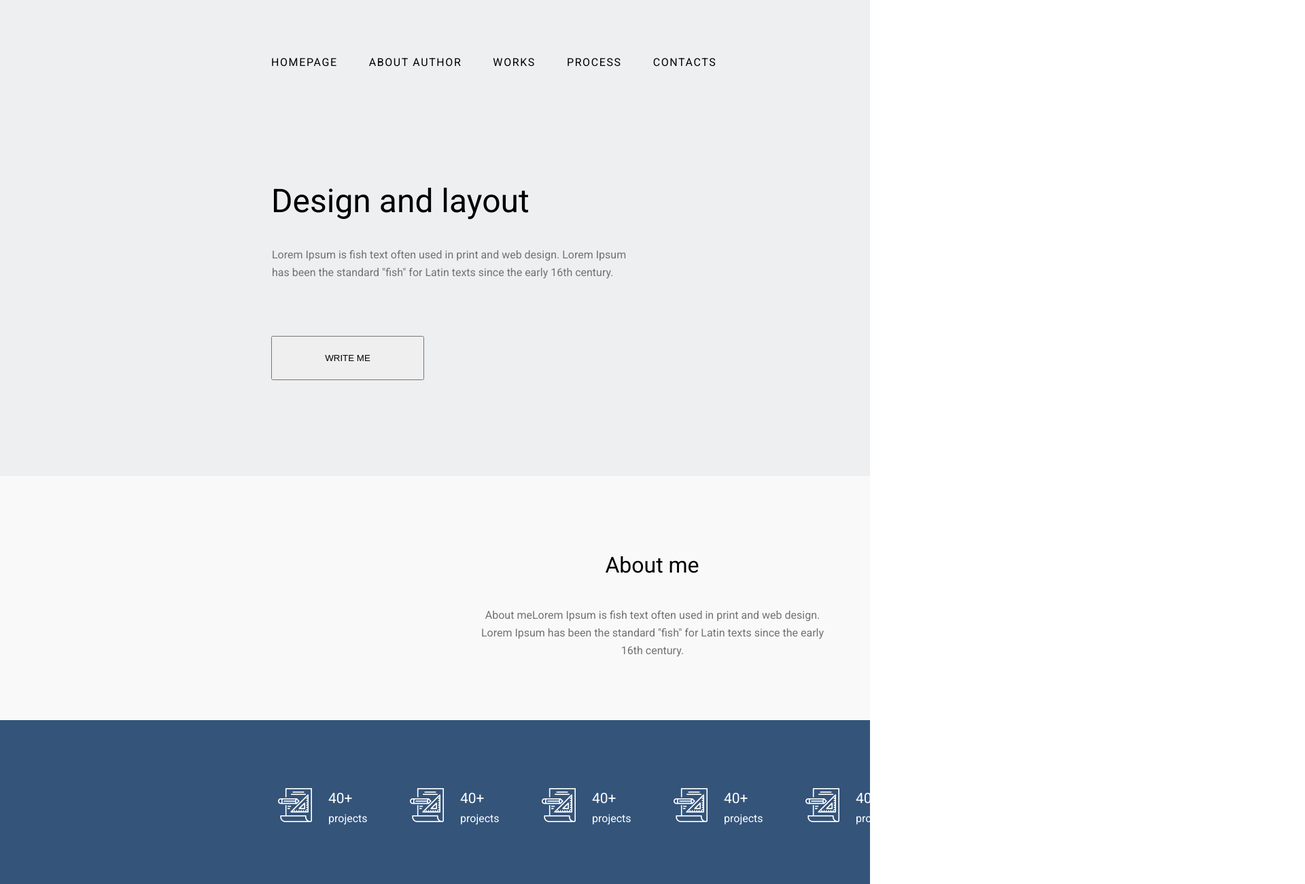
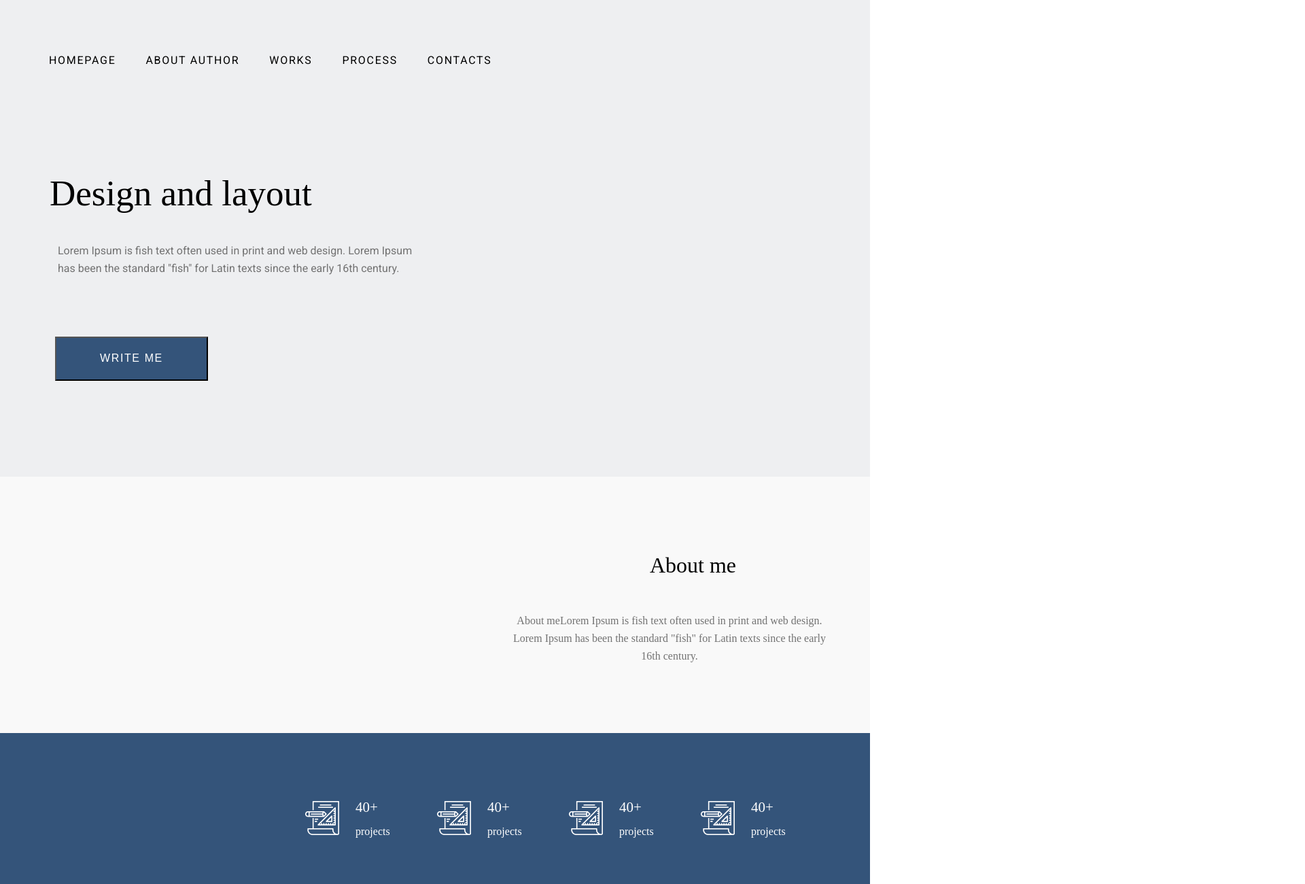
Before and after one commit to PIYPIY06/MELNYCHUK-OLEKSII, a plain HTML site: page HW9/index.html in a window 1280 px wide. Shown: the top 1300 px of the page at 68% size, 1920 px wide, since content can reach past the window. Drawn offline with Linux system fonts and the light colour scheme.

Commit message:
Updates in HW9

```diff
--- a/HW9/index.html
+++ b/HW9/index.html
@@ -21,8 +21,8 @@
                 </ul>
             </nav>
             <h1 class="header-head">Design and layout</h1>
-            <p class="header-desc">Lorem Ipsum is fish text often used in print and web design.
-                Lorem Ipsum has been the standard "fish" for Latin texts since the early 16th century.</p>
+            <p class="header-desc">Lorem Ipsum is fish text often used in print and web design. Lorem Ipsum<br>
+                has been the standard "fish" for Latin texts since the early 16th century.</p>
             <button class="header-btn" type="button">WRITE ME</button>
         </div>
     </header>
@@ -31,8 +31,8 @@
     <section class="section-about">
         <div class="section-container">
             <h2 class="section-head">About me</h2>
-            <p class="section-desc">About meLorem Ipsum is fish text often used in print and web design.
-                Lorem Ipsum has been the standard "fish" for Latin texts since the early 16th century.</p>
+            <p class="section-desc">About meLorem Ipsum is fish text often used in print and web design.<br>
+                Lorem Ipsum has been the standard "fish" for Latin texts since the early<br> 16th century.</p>
         </div>
     </section>
 
@@ -67,19 +67,19 @@
                 <h3 class="section-head2">40+</h3>
                 <p class="section-desc2">projects</p>
             </div>
-            <div class="block1">
+            <!-- <div class="block1">
                 <img class="image" src="./pictures/project.png" alt="ERROR">
             </div>
             <div class="block2">
                 <h3 class="section-head2">40+</h3>
                 <p class="section-desc2">projects</p>
-            </div>
-            <div class="block1">
-                <img class="image" src="./pictures/project.png" alt="ERROR">
-            </div>
-            <div class="block2">
-                <h3 class="section-head2">40+</h3>
-                <p class="section-desc2">projects</p>
+                <div class="block1">
+                    <img class="image" src="./pictures/project.png" alt="ERROR">
+                </div>
+                <div class="block2">
+                    <h3 class="section-head2">40+</h3>
+                    <p class="section-desc2">projects</p>
+                </div> -->
             </div>
         </div>
     </section>
--- a/HW9/styles.css
+++ b/HW9/styles.css
@@ -3,30 +3,27 @@
     background-color: #EEEFF1;
 }
 
+
 .container {
-    height: 700px;
-    width: 1920px;
+    width: 1200px;
     margin: 0 auto;
-    position: relative;
 }
 
 .navigation {
-    width: 698px;
-    height: 27px;
-    padding: 79px 0 0 399px;
+    padding:76px 0px 0px 32px;
 }
 
 .navigation li {
     display: inline;
     color: #000;
-    font-family: Roboto, sans-serif;
+    font-family: Roboto;
     font-size: 16px;
     font-style: normal;
     font-weight: 400;
     line-height: 164.063%;
-    letter-spacing: 1.6px;
+    letter-spacing: 1.7px;
     text-transform: uppercase;
-    margin-right: 42px;
+    margin-right: 40px;
 }
 
 .navigation li:last-child {
@@ -39,35 +36,35 @@
 }
 
 .header-head {
-    width: 541px;
-    height: 45px;
     color: #000;
-    font-family: Roboto,sans-serif;
-    font-size: 48px;
-    font-style: normal;
+    color: #000;
+    font-size: 53px;
     font-weight: 500;
     line-height: 164.063%;
-    margin: 151px 0 60px 399px;
+    padding: 139px 0 0 33px;
 }
 
 .header-desc {
-    width: 540px;
-    height: 47px;
-    margin-left: 400px;
+    margin: 28px 0 0 45px;
     color: #727272;
 font-family: Roboto;
 font-size: 16px;
 font-style: normal;
 font-weight: 400;
-    line-height: 164.063%;
+line-height: 164.063%; /* 26.25px */
 }
 
 .header-btn {
     width: 225px;
     height: 65px;
-    position: absolute;
-    left: 399px;
-    bottom: 141px;
+    margin: 86px 0 141px 41px;
+    background-color:#34547A;
+    color: #FFF;
+    text-align: center;
+    font-size: 16px;
+    font-weight: 400;
+    line-height: 164.063%;
+    letter-spacing: 1.6px;
     }
 
 /* Стили для .section-about */
@@ -76,33 +73,24 @@
 }
 
 .section-container {
-    width: 1920px;
-    height: 359px;
+    width: 1200px;
    margin: 0 auto;
 }
 
 .section-head {
-    width: 403px;
-    height: 30px;
-    padding: 112px 758px 50px;
+    padding: 112px 0 0 759px;
     color: #000;
     text-align: center;
-    font-family: Roboto,sans-serif;
     font-size: 32px;
-    font-style: normal;
     font-weight: 500;
     line-height: normal;
 }
 
 .section-desc {
-    width: 540px;
-    height: 67px;
-    margin: 0 690px;
+    padding:50px 0 100px 690px;
     color: #727272;
     text-align: center;
-    font-family: Roboto,sans-serif;
     font-size: 16px;
-    font-style: normal;
     font-weight: 400;
     line-height: 164.063%;
 }
@@ -113,14 +101,11 @@
 }
 
 .section-container2 {
-    width: 1920px;
-    height: 250px;
+    width: 1200px;
     margin: 0 auto;
 }
 
 .block1 {
-    height: 50px;
-    width: 50px;
     padding: 100px 0 100px 409px;
     display: inline-block;
     margin-right: 20px;
@@ -131,33 +116,11 @@
     width: 50px;
 }
 
-.section-head2 {
-    width: 36px;
-    height: 19px;
-    color: #FFF;
-    font-family: Roboto,sans-serif;
-    font-size: 21px;
-    font-style: normal;
-    font-weight: 500;
-    line-height: normal;
-    margin-bottom: 10px;
-}
 
-.section-desc2 {
-    height: 15px;
-    width: 71px;
-    color: #FFF;
-    right: 30px;
-    font-family: Roboto,sans-serif;
-    font-size: 16px;
-    font-style: normal;
-    font-weight: 400;
-    line-height: 164.063%;
-}
 
 .block2 {
-    width: 71px;
-    height: 44px;
+    width:71px;
+    height:44px;
     display: inline-block;
     margin-right: 45px;
 }
@@ -169,6 +132,23 @@
 .block2:last-child {
     margin: 0;
 }
+
+    .section-head2 {
+        color: #FFF;
+        font-size: 21px;
+        font-weight: 500;
+        line-height: normal;
+        margin-bottom: 10px;
+    }
+
+    .section-desc2 {
+        color: #FFF;
+        right: 30px;
+        font-size: 16px;
+        font-weight: 400;
+        line-height: 164.063%;
+    }
+}
 /* стили для section-work */
 
 .section-work{
@@ -176,35 +156,27 @@
 }
 
 .work-container{
-    width:1920px;
-    height:1004px;
+    width:1200px;
+
     margin:0 auto;
 }
 
 .work-title{
-    width: 403px;
-    height: 30px;
     padding:100px 0 50px 758px;
     color: #000;
     text-align: center;
-    font-family: Roboto,sans-serif;
     font-size: 32px;
-    font-style: normal;
     font-weight: 500;
     line-height: normal;
 }
 
 .work-desc{
-    width: 540px;
-    height: 67px;
     color: #727272;
     text-align: center;
-    font-family: Roboto,sans-serif;
     font-size: 16px;
-    font-style: normal;
     font-weight: 400;
     line-height: 164.063%;
-    padding:0 690px 57px;
+    padding:0 0 57px 690px;
 }
 
 .work-video{
@@ -217,32 +189,22 @@ footer{
 }
 
 .bottom-container{
-    width: 1920px;
-    height: 151px;
+    width: 1200px;
     margin:0 auto;
 }
 
 .bottom-head{
-
-    width: 130px;
-    height: 19px;
     padding:50px 0 20px 406px;
     color: #FFF;
-    font-family: Roboto,sans-serif;
     font-size: 21px;
-    font-style: normal;
     font-weight: 500;
     line-height: normal;
 }
 
 .bottom-desc{
-    width: 193px;
-    height: 12px;
     padding:0 0 50px 406px;
     color: #FFF;
-    font-family: Roboto,sans-serif;
     font-size: 13px;
-    font-style: normal;
     font-weight: 400;
     line-height: 164.063%;
 }
```
Lines whose indentation alone changed are shown as unchanged.
